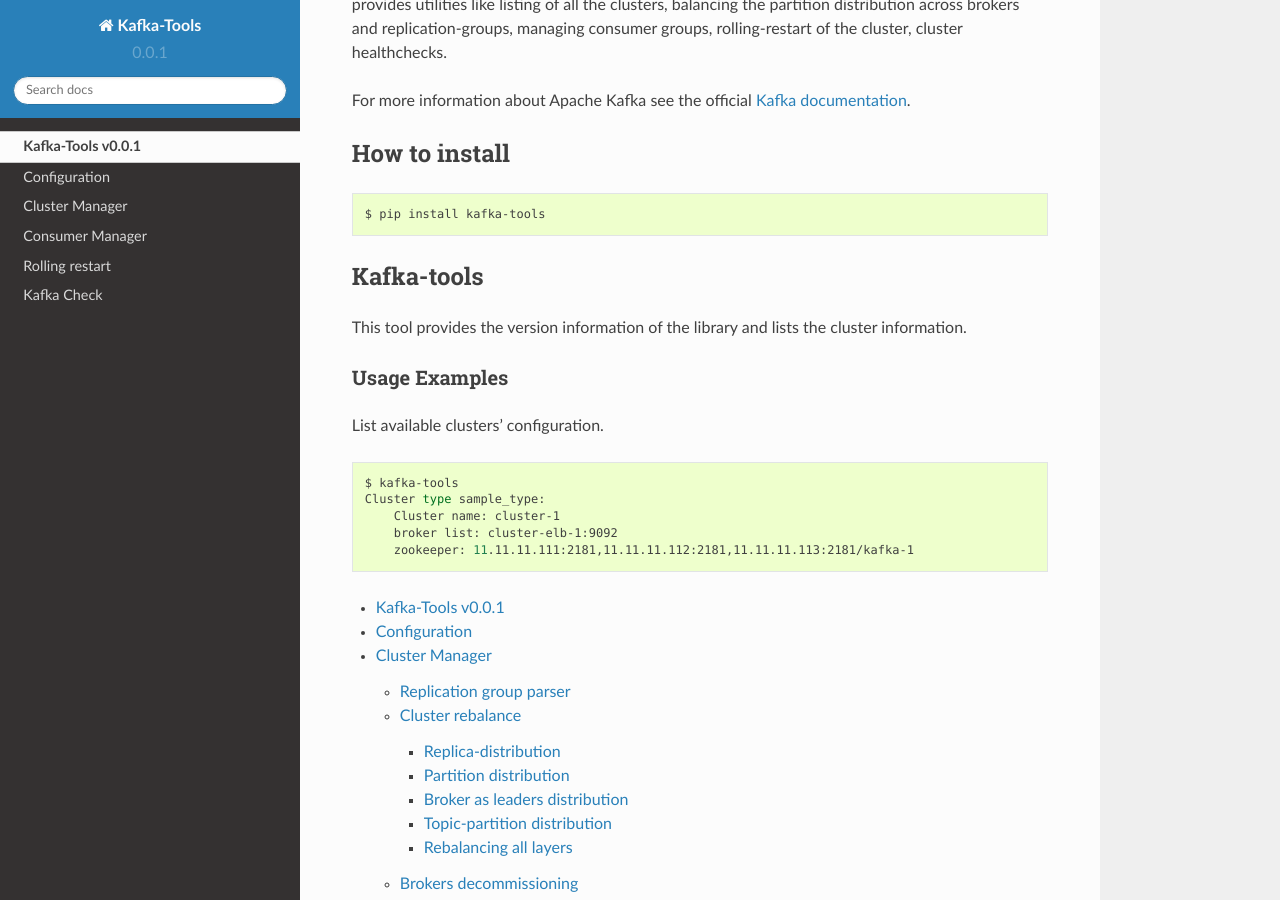
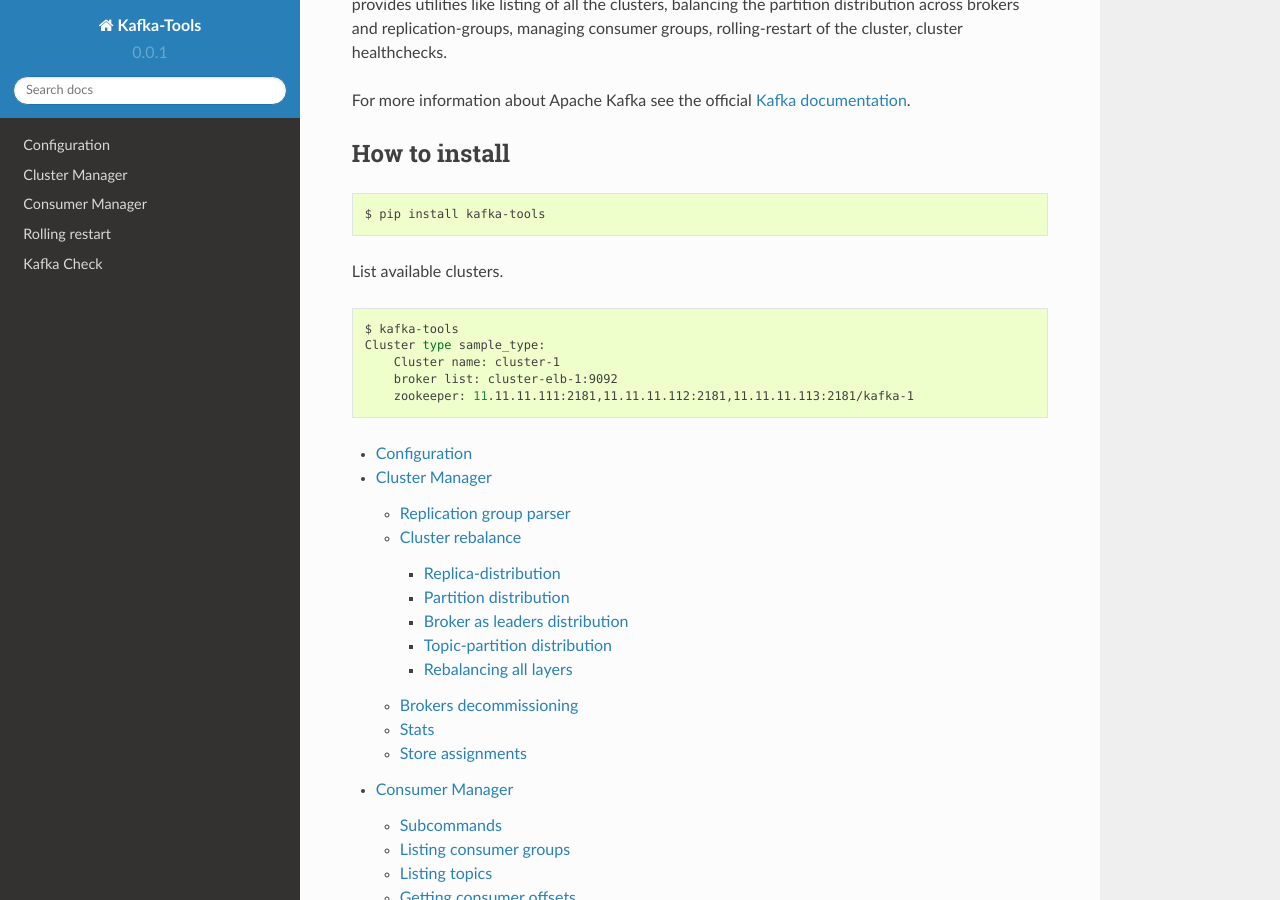
Before and after one commit to Yelp/kafka-utils, a Sphinx documentation site: the page built from docs/source/index.rst, in a window 1280 px wide and 900 px high, scrolled down 247 px. Built offline with Sphinx 7.4.7 and the Read the Docs theme 2.0.0, drawn with Linux system fonts in a browser that asks for light colours.

Commit message:
Little docs improvements + fix typo

```diff
--- a/docs/source/index.rst
+++ b/docs/source/index.rst
@@ -15,14 +15,8 @@
 
     $ pip install kafka-tools
 
-Kafka-tools
-***********
-This tool provides the version information of the library and lists the cluster information.
 
-Usage Examples
---------------
-
-List available clusters' configuration.
+List available clusters.
 
 .. code-block:: bash
 
```
Also changed, not shown: other parts of docs/source/index.rst (+0 -1 lines), 1 other file.
